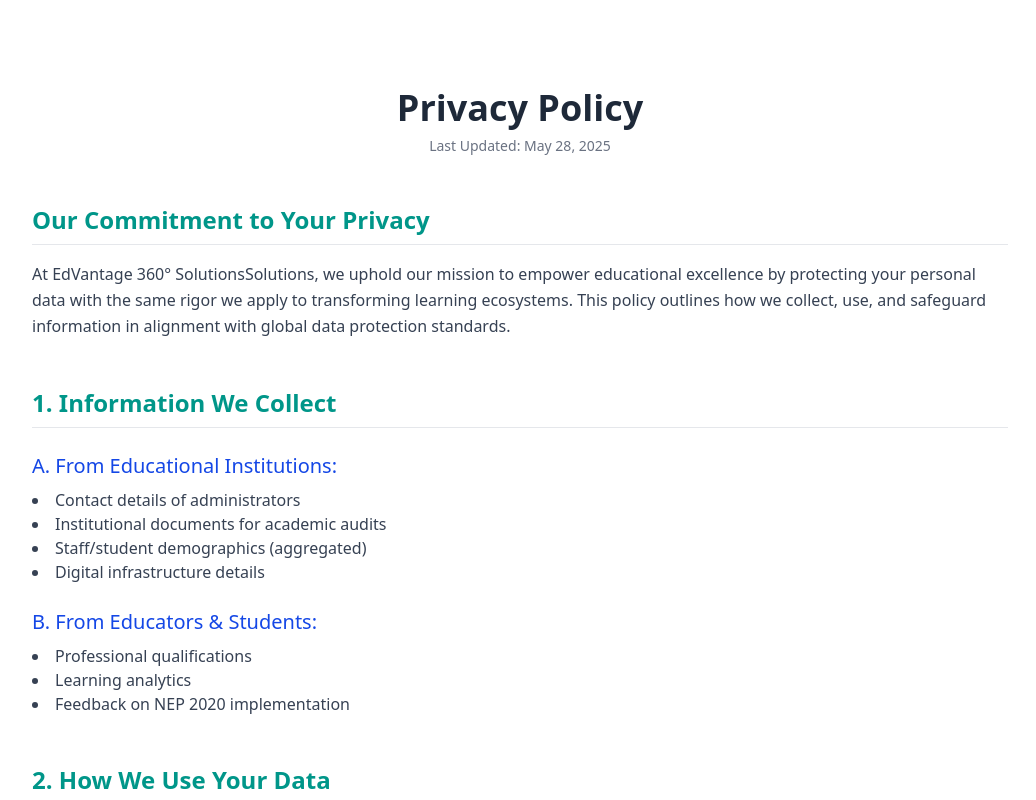
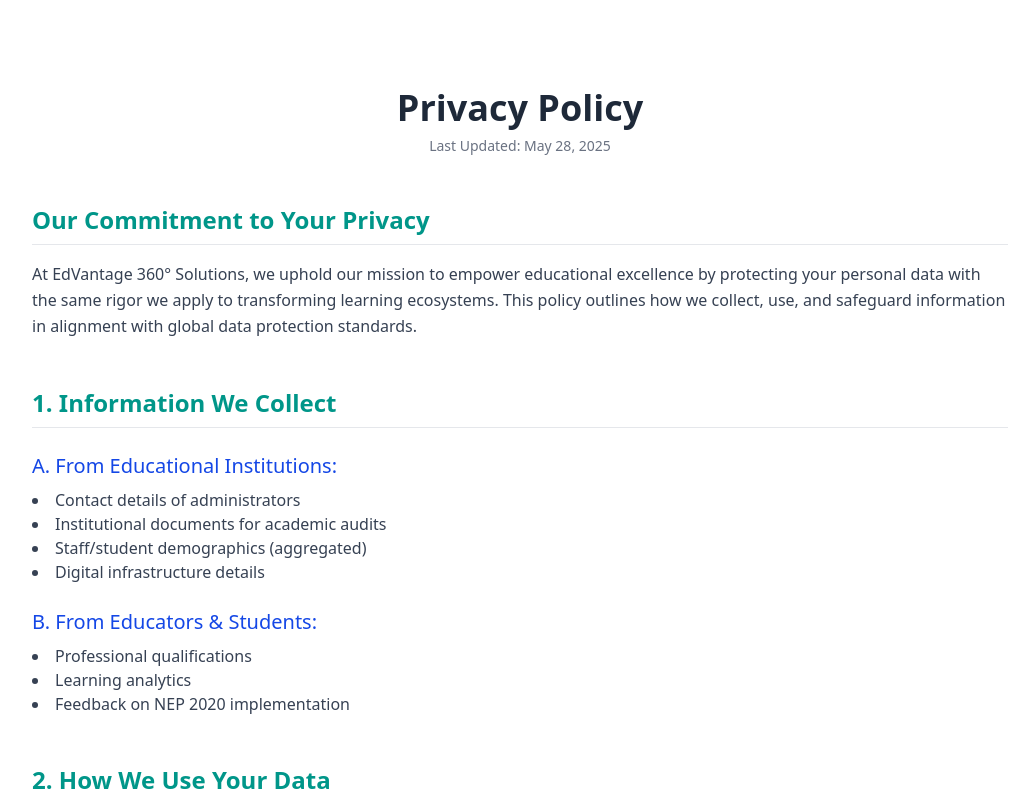
Before and after one commit to RaviSharma8392/Ed-vantage-360-solution, a React (Vite) app in the folder frontend/: page /privacy in a window 1280 px wide. Shown: the top 800 px of the page, without its empty margins (120-1156 px from the left). Built offline with nearby package versions, Linux system fonts and the light colour scheme.

Commit message:
chnaged name in privacy

```diff
--- a/frontend/src/components/ShowText.jsx
+++ b/frontend/src/components/ShowText.jsx
@@ -3,9 +3,9 @@
 const ShowText = () => {
   const [showFullText, setShowFullText] = useState(false);
 
-  const shortText = `"EdVantage 360° SolutionsSolutions" is a one-stop partner for educational institutions and organizations seeking comprehensive, end-to-end support.`;
+  const shortText = `"EdVantage 360° Solutions" is a one-stop partner for educational institutions and organizations seeking comprehensive, end-to-end support.`;
 
-  const fullText = `"EdVantage 360° SolutionsSolutions" is a one-stop partner for educational institutions and organizations seeking comprehensive, end-to-end support.
+  const fullText = `"EdVantage 360° Solutions" is a one-stop partner for educational institutions and organizations seeking comprehensive, end-to-end support.
 
 We specialize in delivering holistic solutions across every dimension of the education ecosystem—from leadership development to infrastructure, branding, and beyond.
 
--- a/frontend/src/pages/PrivacyPolicy.jsx
+++ b/frontend/src/pages/PrivacyPolicy.jsx
@@ -21,7 +21,7 @@
           Our Commitment to Your Privacy
         </h2>
         <p className="text-gray-700 leading-relaxed">
-          At EdVantage 360° SolutionsSolutions, we uphold our mission to empower
+          At EdVantage 360° Solutions, we uphold our mission to empower
           educational excellence by protecting your personal data with the same
           rigor we apply to transforming learning ecosystems. This policy
           outlines how we collect, use, and safeguard information in alignment
```
